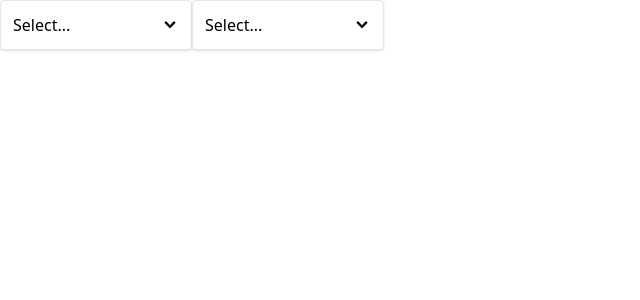
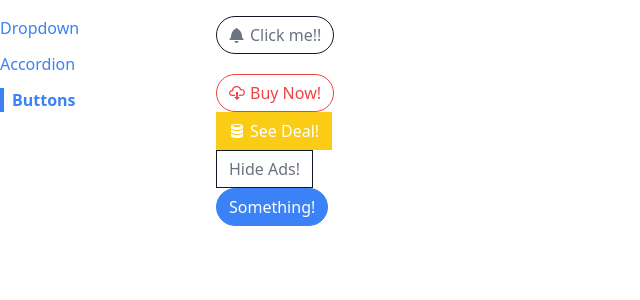
Before and after one commit to mydevth/ReactStephen-Reducers, a React (Create React App) app: page /buttons in a window 1280 px wide. Shown: the top 300 px of the page, without its empty margins (0-640 px from the left). Built offline with nearby package versions, Linux system fonts and the light colour scheme.

Commit message:
section13

```diff
--- a/public/index.html
+++ b/public/index.html
@@ -8,7 +8,7 @@
   <meta name="theme-color" content="#000000" />
   <meta name="description" content="Web site created using create-react-app" />
 
-  <title>Section12 : Practicing Props and State Design</title>
+  <title>Section13 : Making Navigation Reusable</title>
 </head>
 
 <body>
--- a/src/App.js
+++ b/src/App.js
@@ -1,22 +1,24 @@
-import { useState } from "react";
-import Dropdown from "./components/Dropdown";
+import Sidebar from "./components/SideBar";
+import Route from "./components/Route";
+import AccordionPage from "./pages/AccordionPage";
+import DropdownPage from "./pages/DropdownPage";
+import ButtonPage from "./pages/ButtonPage";
 
 function App() {
-  const [selection, setSelection] = useState(null);
-
-  const handleSelect = (option) => {
-    setSelection(option);
-  };
-
-  const options = [
-    { label: "Red", value: "red" },
-    { label: "Green", value: "green" },
-    { label: "Blue", value: "blue" },
-  ];
   return (
-    <div className="flex">
-      <Dropdown options={options} value={selection} onChange={handleSelect} />
-      <Dropdown options={options} value={selection} onChange={handleSelect} />
+    <div className="container mx-auto grid grid-cols-6 gap-4 mt-4">
+      <Sidebar />
+      <div className="col-span-5">
+        <Route path="/accordion">
+          <AccordionPage />
+        </Route>
+        <Route path="/">
+          <DropdownPage />
+        </Route>
+        <Route path="/buttons">
+          <ButtonPage />
+        </Route>
+      </div>
     </div>
   );
 }
--- /dev/null
+++ b/src/components/Link.js
@@ -0,0 +1,27 @@
+import classNames from "classnames";
+import useNavigation from "../hooks/use-navigation";
+
+function Link({ to, children, className, activeClassName }) {
+  const { navigate, currentPath } = useNavigation();
+
+  const classes = classNames(
+    "text-blue-500",
+    className,
+    currentPath === to && activeClassName
+  );
+
+  const handleClick = (event) => {
+    if (event.metaKey || event.ctrlKey) {
+      return;
+    }
+    event.preventDefault();
+
+    navigate(to);
+  };
+  return (
+    <a className={classes} href={to} onClick={handleClick}>
+      {children}
+    </a>
+  );
+}
+export default Link;
--- /dev/null
+++ b/src/components/Route.js
@@ -0,0 +1,13 @@
+import useNavigation from "../hooks/use-navigation";
+
+function Route({ path, children }) {
+  const { currentPath } = useNavigation();
+
+  if (path === currentPath) {
+    return children;
+  }
+
+  return null;
+}
+
+export default Route;
--- /dev/null
+++ b/src/components/SideBar.js
@@ -0,0 +1,28 @@
+import Link from "./Link";
+function Sidebar() {
+  const links = [
+    { label: "Dropdown", path: "/" },
+    { label: "Accordion", path: "/accordion" },
+    { label: "Buttons", path: "/buttons" },
+  ];
+
+  const renderedLinks = links.map((link) => {
+    return (
+      <Link
+        key={link.label}
+        to={link.path}
+        className="mb-3"
+        activeClassName="font-bold border-l-4 border-blue-500 pl-2"
+      >
+        {link.label}
+      </Link>
+    );
+  });
+  return (
+    <div className="stick top-0 overflow-y-scroll flex flex-col items-start">
+      {renderedLinks}
+    </div>
+  );
+}
+
+export default Sidebar;
--- /dev/null
+++ b/src/context/navigation.js
@@ -0,0 +1,31 @@
+import { createContext, useState, useEffect } from "react";
+const NavigationContext = createContext();
+
+function NavigationProvider({ children }) {
+  const [currentPath, setCurrentPath] = useState(window.location.pathname);
+
+  useEffect(() => {
+    const handler = () => {
+      setCurrentPath(window.location.pathname);
+    };
+    window.addEventListener("popstate", handler);
+
+    return () => {
+      window.removeEventListener("popstate", handler);
+    };
+  }, []);
+
+  const navigate = (to) => {
+    window.history.pushState({}, "", to);
+    setCurrentPath(to);
+  };
+
+  return (
+    <NavigationContext.Provider value={{ currentPath, navigate }}>
+      {children}
+    </NavigationContext.Provider>
+  );
+}
+
+export { NavigationProvider };
+export default NavigationContext;
--- /dev/null
+++ b/src/hooks/use-navigation.js
@@ -0,0 +1,7 @@
+import { useContext } from "react";
+import NavigationContext from "../context/navigation";
+
+function useNavigation() {
+  return useContext(NavigationContext);
+}
+export default useNavigation;
--- a/src/index.js
+++ b/src/index.js
@@ -2,8 +2,13 @@
 import React from "react";
 import ReactDOM from "react-dom/client";
 import App from "./App";
+import { NavigationProvider } from "./context/navigation";
 
 const el = document.getElementById("root");
 const root = ReactDOM.createRoot(el);
 
-root.render(<App />);
+root.render(
+  <NavigationProvider>
+    <App />
+  </NavigationProvider>
+);
--- a/src/pages/ButtonPage.js
+++ b/src/pages/ButtonPage.js
@@ -2,9 +2,7 @@
 import Button from "../components/Button";
 
 function ButtonPage() {
-  function handleClick() {
-    console.log("Click");
-  }
+  function handleClick() {}
   return (
     <div>
       <div>
--- /dev/null
+++ b/src/pages/DropdownPage.js
@@ -0,0 +1,23 @@
+import { useState } from "react";
+import Dropdown from "../components/Dropdown";
+
+function DropdownPage() {
+  const [selection, setSelection] = useState(null);
+
+  const handleSelect = (option) => {
+    setSelection(option);
+  };
+
+  const options = [
+    { label: "Red", value: "red" },
+    { label: "Green", value: "green" },
+    { label: "Blue", value: "blue" },
+  ];
+  return (
+    <div className="flex">
+      <Dropdown options={options} value={selection} onChange={handleSelect} />
+    </div>
+  );
+}
+
+export default DropdownPage;
```
Also changed, not shown: 1 other file (tests, documents, lock files or other folders).
